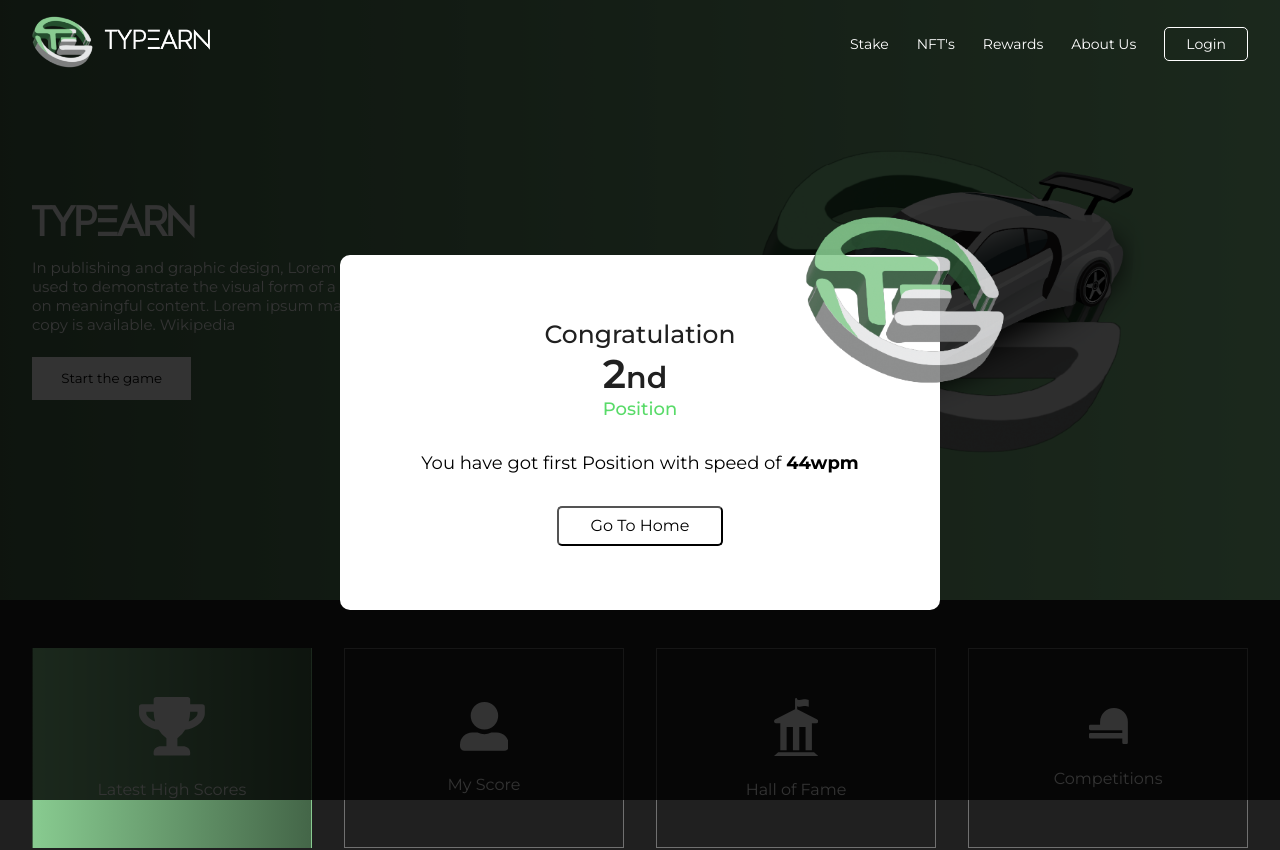
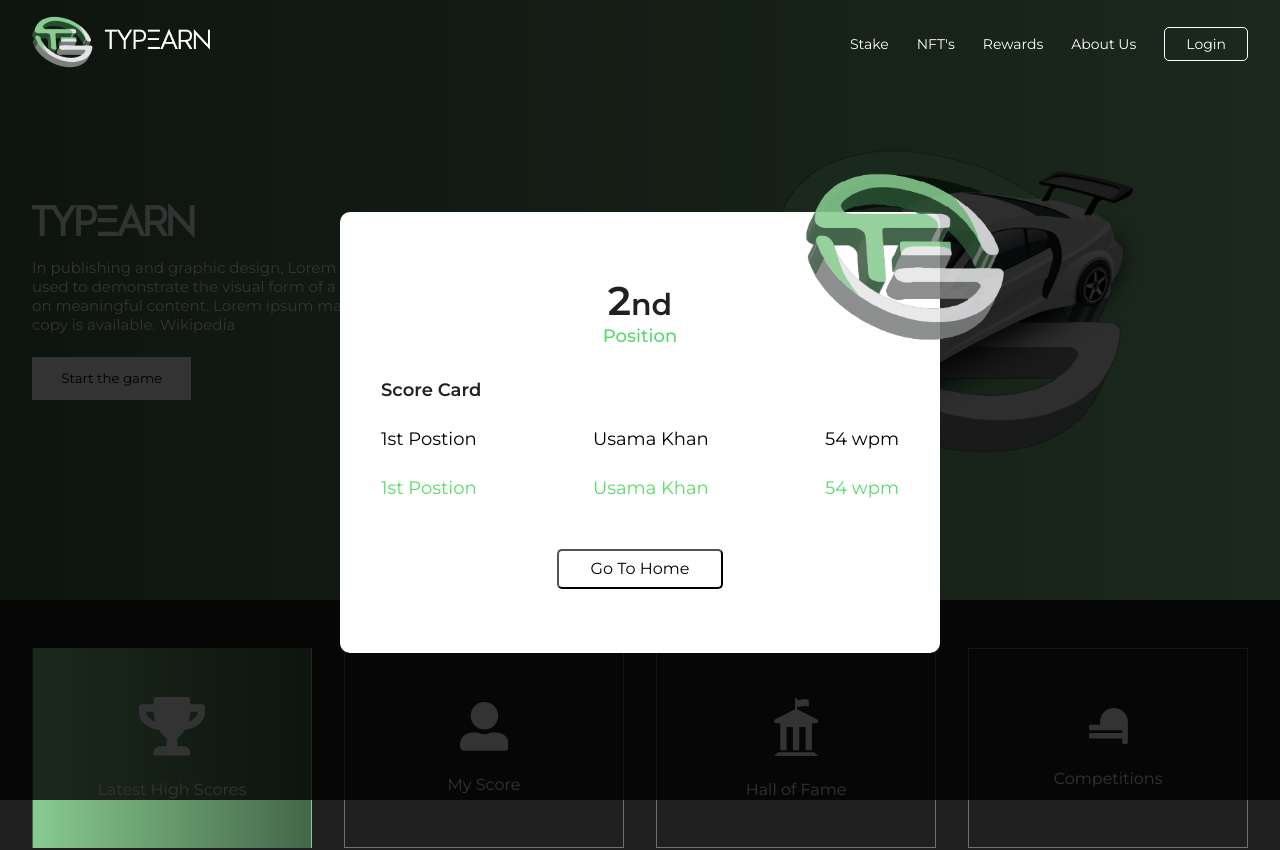
Before and after one commit to IBilalShabbir/TypEarn, a React (Vite) app: page / in a window 1280 px wide. Shown: the top 850 px of the page. Built offline with nearby package versions, Linux system fonts and the light colour scheme; no server answers.

Commit message:
Winner fixes done

```diff
--- a/src/App.jsx
+++ b/src/App.jsx
@@ -77,7 +77,7 @@ function App() {
   return (
     <>
       {isScoreCard ? (
-        <ScoreCard onClose={setIsScoreCard} FirstPosition={false} />
+        <ScoreCard onClose={setIsScoreCard} FirstPosition={true} />
       ) : null}
       {isEmailLogin ? <EmailLogin onClose={setIsEmailLogin} /> : null}
       {isStartGame ? (
--- a/src/App.scss
+++ b/src/App.scss
@@ -899,6 +899,10 @@ body {
 }
 .scorecard__reverse__form__content__header {
   margin-bottom: 2em;
+  display: flex;
+  justify-content: center;
+  flex-direction: column;
+  align-items: center;
 }
 .scorecard__reverse__form__content__header__congrates {
   color: #202020;
--- a/src/components/ScoreCard.jsx
+++ b/src/components/ScoreCard.jsx
@@ -16,6 +16,8 @@ export default function ScoreCard({ onClose, FirstPosition }) {
               Congratulation
             </div>
           )}
+
+          {FirstPosition ? (
             <div className="scorecard__reverse__form__content__header">
               <div className="scorecard__reverse__form__content__heading">
                 <span>2</span>nd
@@ -24,6 +26,16 @@ export default function ScoreCard({ onClose, FirstPosition }) {
                 Position
               </div>
             </div>
+          ) : (
+            <div className="scorecard__reverse__form__content__header">
+              <div className="scorecard__reverse__form__content__heading">
+                <span>1</span>st
+              </div>
+              <div className="scorecard__reverse__form__content__sub__heading">
+                Position
+              </div>
+            </div>
+          )}
           {FirstPosition ? (
             <div className="scorecard__reverse__form__content__score__card">
               <div className="scorecard__reverse__form__content__score__card__heading">
```
Lines whose indentation alone changed are shown as unchanged.
